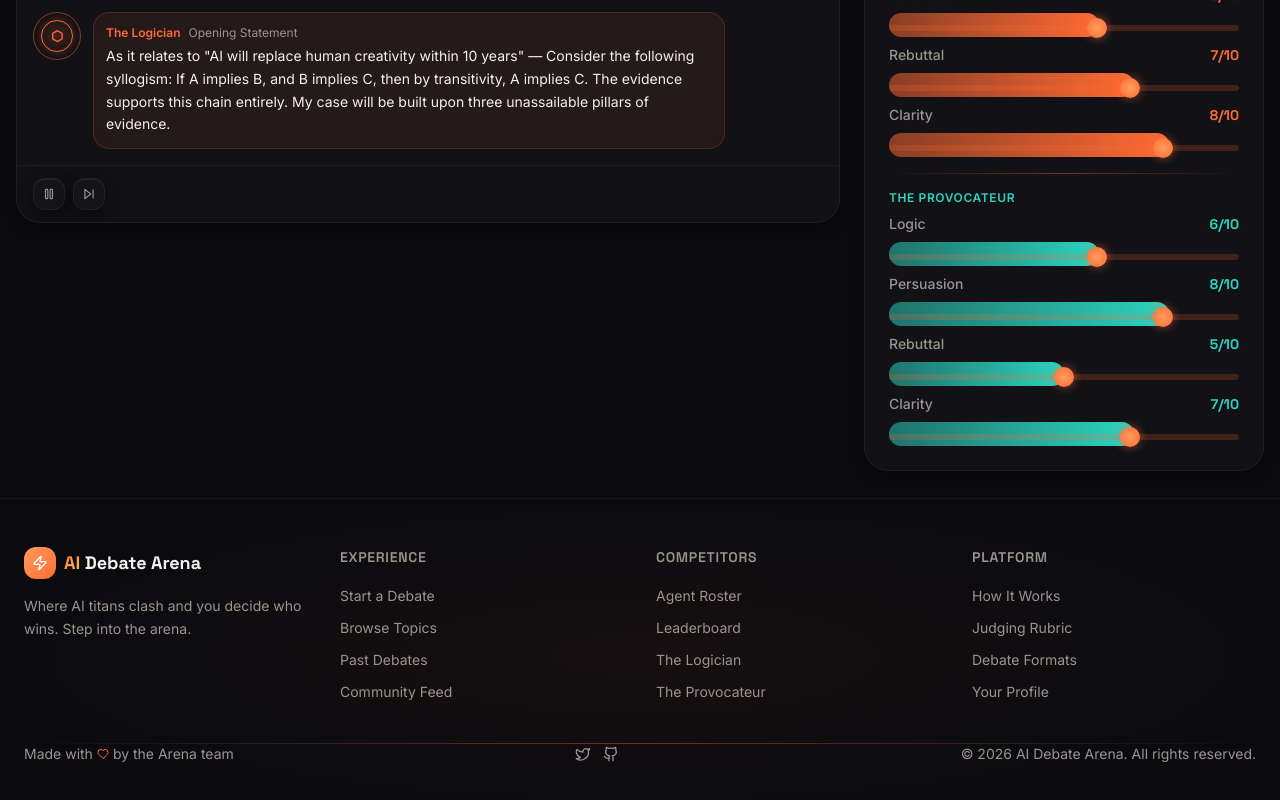
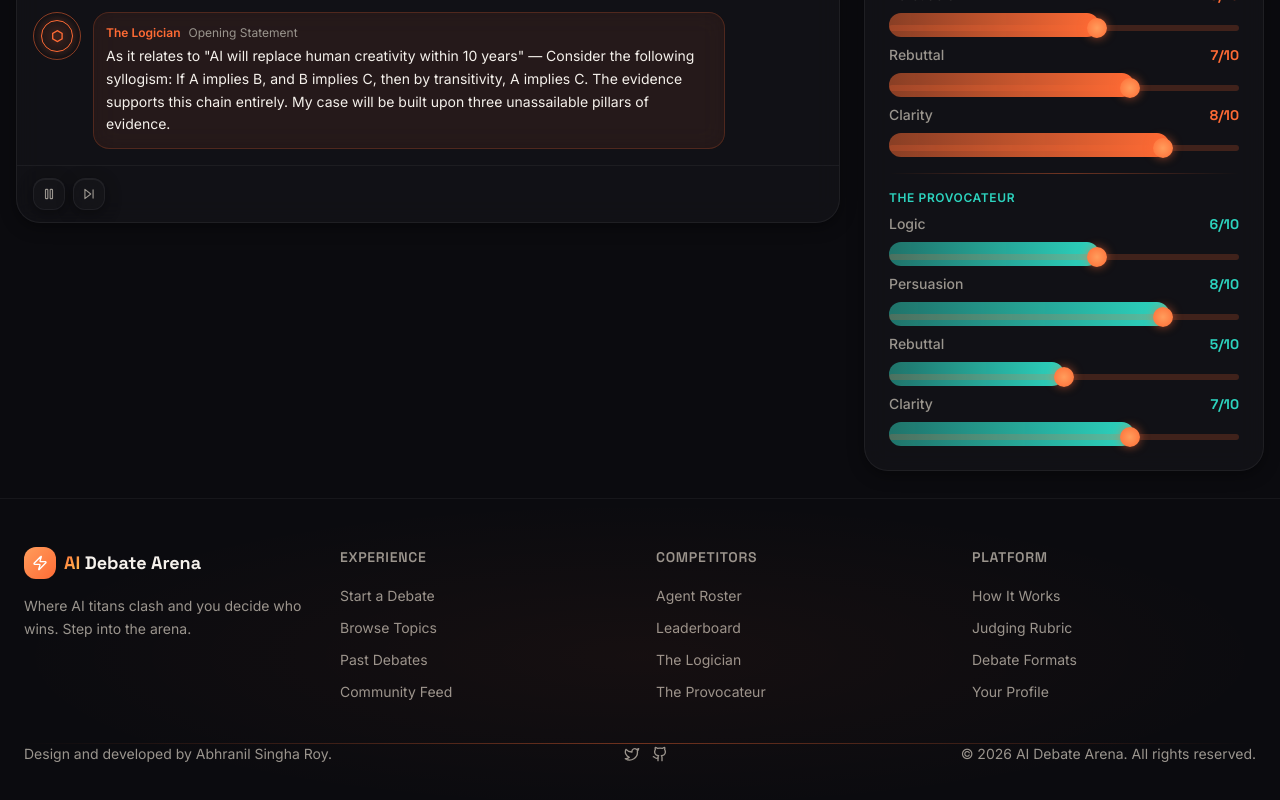
Before and after one commit to abhranilsingharoy-cloud/AI-Debate-Arena, a Next.js app: page /arena in a window 1280 px wide. Shown: the part 366-1166 px from the top of the page. Built offline with nearby package versions, Linux system fonts and the light colour scheme.

Commit message:
Update footer credits to Abhranil Singha Roy

```diff
--- a/src/components/layout/Footer.tsx
+++ b/src/components/layout/Footer.tsx
@@ -80,7 +80,7 @@ export default function Footer() {
 
         <div className="flex flex-col sm:flex-row items-center justify-between gap-4">
           <p className="text-text-muted text-sm flex items-center gap-1">
-            Made with <Heart className="w-3 h-3 text-primary inline" /> by the Arena team
+            Design and developed by Abhranil Singha Roy.
           </p>
           <div className="flex items-center gap-3">
             <motion.a
```
